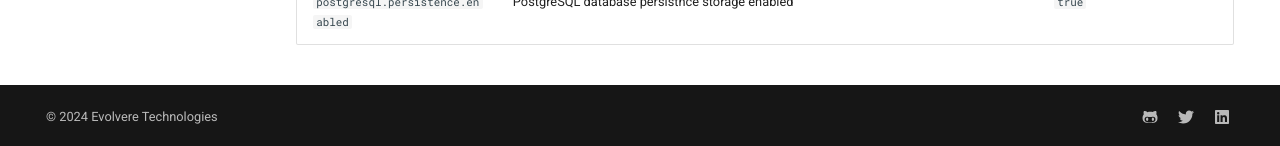
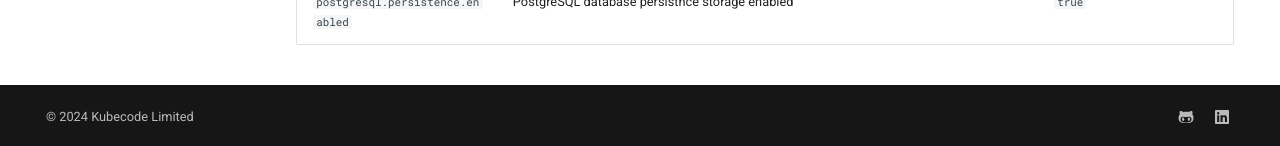
Before and after one commit to kriten-io/kriten-docs, an MkDocs documentation site: the page built from docs/index.md, in a window 1280 px wide and 900 px high, scrolled down 2343 px. Shown: the part 751-897 px from the top of the window. Built offline with MkDocs 1.6.1 and Material for MkDocs 9.7.7, drawn with Linux system fonts in a browser that asks for light colours.

Commit message:
Update mkdocs.yml to remove Evolvere links

```diff
--- a/mkdocs.yml
+++ b/mkdocs.yml
@@ -33,10 +33,8 @@ extra:
   social:
     - icon: fontawesome/brands/github-alt
       link: https://github.com/kriten-io
-    - icon: fontawesome/brands/twitter
-      link: https://twitter.com/EvolvereDevOps
     - icon: fontawesome/brands/linkedin
-      link: https://www.linkedin.com/company/evolvere-technologies
+      link: https://www.linkedin.com/company/kubecode-limited
 
 markdown_extensions:
   - tables
@@ -64,4 +62,4 @@ nav:
     - Role Based Access Control: "rbac.md"
 
 copyright: |
-  &copy; 2024 <a href="https://github.com/kriten-io"  target="_blank" rel="noopener">Evolvere Technologies</a>
+  &copy; 2024 <a href="https://github.com/kriten-io"  target="_blank" rel="noopener">Kubecode Limited</a>
```
